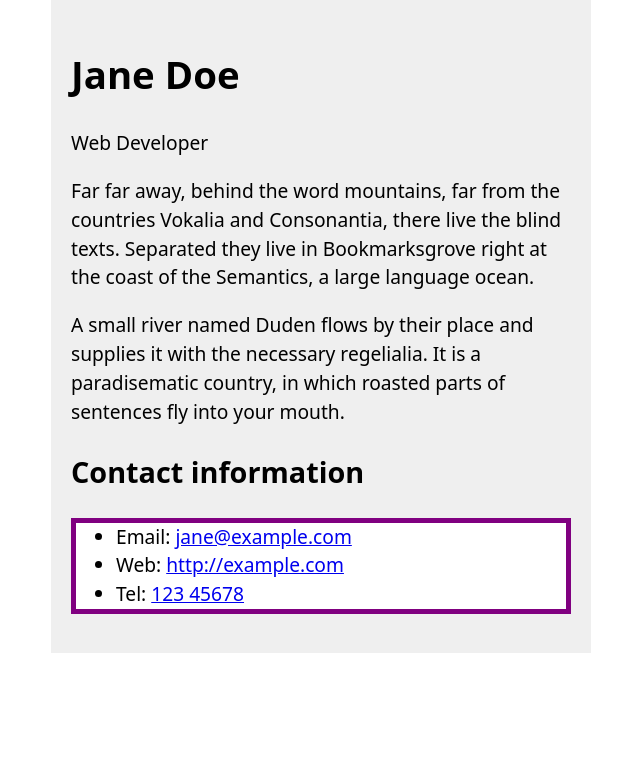
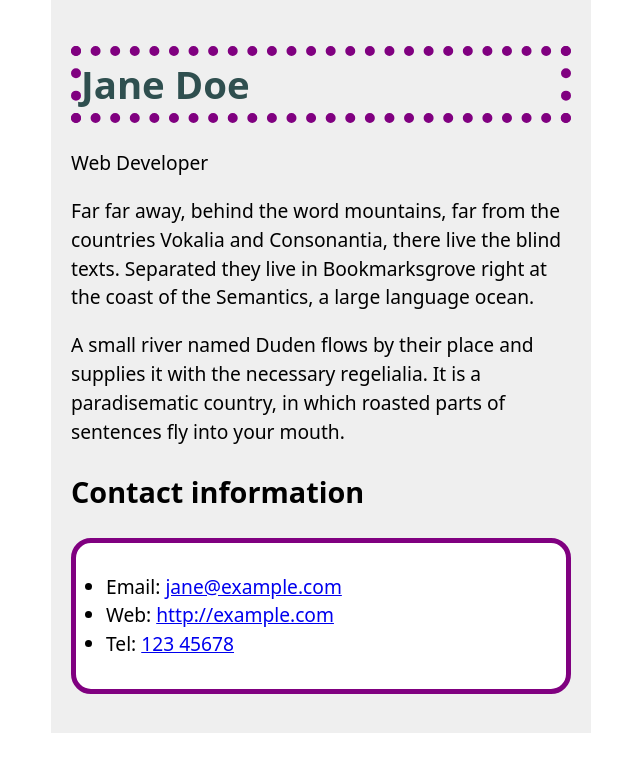
Before and after one commit to ewanhaywood/inft1206w26sec7, a plain HTML site: page assignment 3/part1/assignment3pt1.html in a window 1280 px wide. Shown: the whole page, without its empty margins (319-959 px from the left). Drawn offline with Linux system fonts and the light colour scheme.

Commit message:
Update style.css
finish ul and starts h1 style

```diff
--- a/assignment 3/part1/css/style.css
+++ b/assignment 3/part1/css/style.css
@@ -13,4 +13,11 @@ body {
 ul {
     background-color: white;
     border: 5px solid purple;
+    padding: 30px;
+    border-radius: 20px;
 }
+
+h1 {
+    color: darkslategray;
+    border: 10px dotted purple;
+}
```
